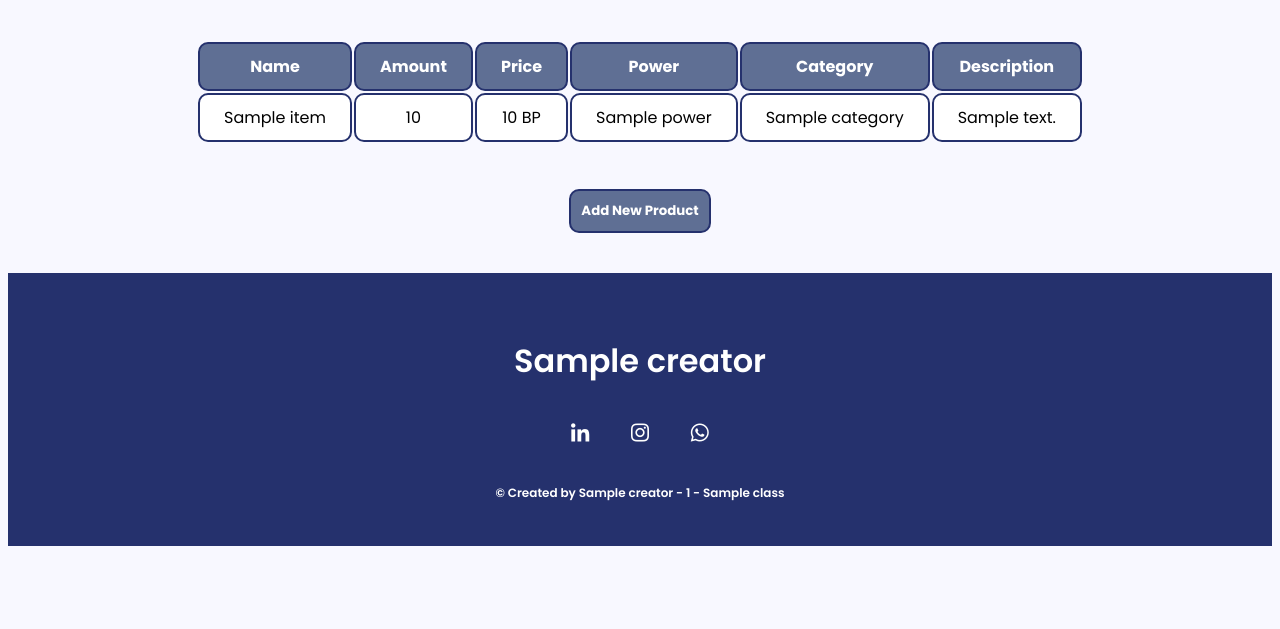
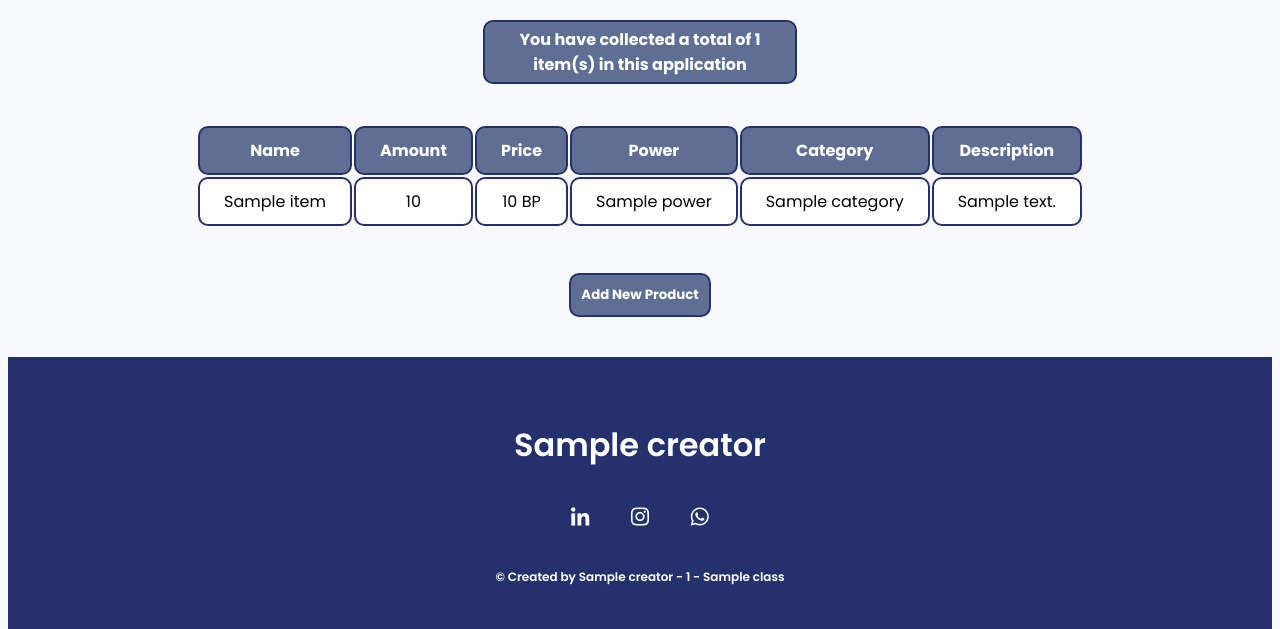
Before and after one commit to hilaldfzn/inventory-app, a Django app: template main/templates/main.html in a window 1280 px wide. Shown: the part 113-742 px from the top of the page. Run offline with Django 4.2, Linux system fonts and the light colour scheme; the template is opened without the code that fills it: most values are stand-ins (such as "Sample title", 1, 10 or a date in 2020); lists and menus that the app fills with data are empty.

Commit message:
modified: README.md views.py main.html

```diff
--- a/main/templates/main.html
+++ b/main/templates/main.html
@@ -46,6 +46,21 @@
         .nav__logo-img {
           width: 2rem;
           font-size: 3rem;
+        }
+
+        .item-count {
+          background-color: #5F6F94;
+          color: white;
+          font-weight: bold;
+          border: 2px solid #25316D;
+          border-radius: 10px;
+          padding: 5px;
+          margin: 20px auto;
+          max-width: 300px;
+        }
+
+        .item-count p {
+          margin: 0;
         }
 
         .container-tabel {
@@ -124,6 +139,10 @@
       </h1>
     </div>
 
+    <div class="item-count">
+      <p>You have collected a total of {{ list_items|length }} item(s) in this application</p>
+    </div>
+
     <div class="container-tabel">
       <table>
         <tr class="judul-tabel">
--- a/main/urls.py
+++ b/main/urls.py
@@ -1,10 +1,10 @@
 from django.urls import path
-from main.views import show_main, create_product, show_xml, show_json, show_xml_by_id, show_json_by_id
+from main.views import show_inventory, create_product, show_xml, show_json, show_xml_by_id, show_json_by_id
 
 app_name = 'main'
 
 urlpatterns = [
-    path('', show_main, name='show_main'),
+    path('', show_inventory, name='show_inventory'),
     path('create-product', create_product, name='create_product'),
     path('xml/', show_xml, name='show_xml'),
     path('json/', show_json, name='show_json'),
```
Also changed, not shown: main/views.py (+4 -3 lines), README.md, image/Postman-html.jpg (added), image/Postman-json-3.jpg (added), image/Postman-json.jpg (added), image/Postman-xml-3.jpg (added), image/Postman-xml.jpg (added).
